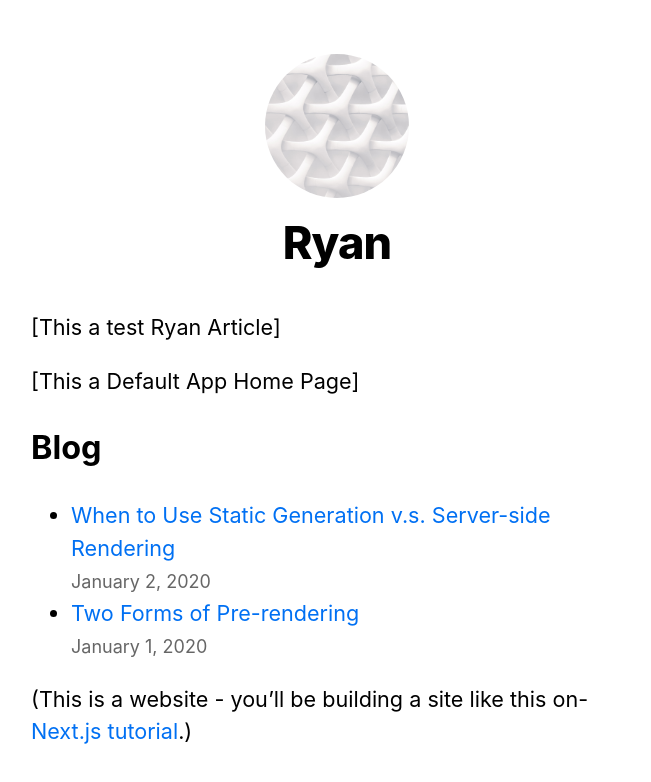
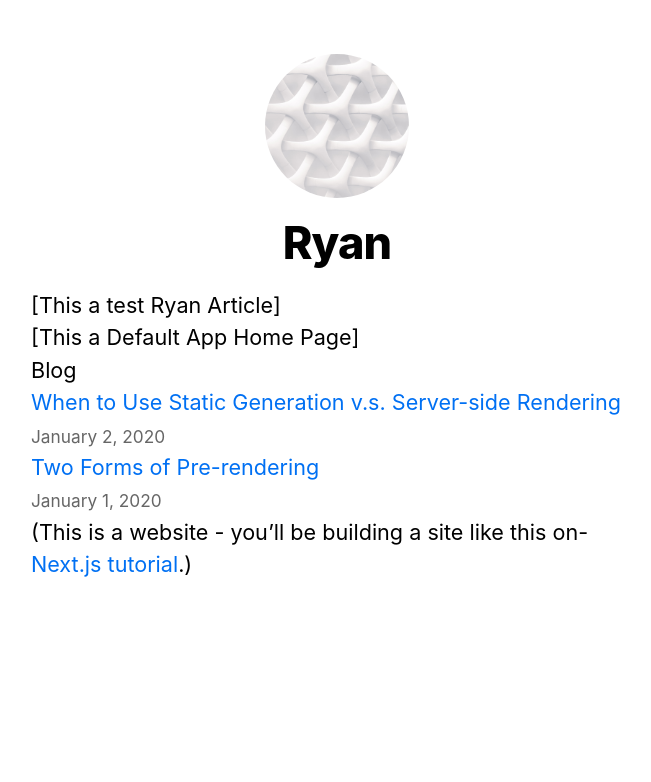
Before and after one commit to crazybber/react-next-blog, a Next.js app: page / in a window 1280 px wide. Shown: the top 782 px of the page, without its empty margins (303-954 px from the left). Built offline with nearby package versions, Linux system fonts and the light colour scheme.

Commit message:
add tailwind

```diff
--- /dev/null
+++ b/app/demo/page.tsx
@@ -0,0 +1,11 @@
+import { cookies, headers } from "next/headers";
+
+
+
+export default async function Demo() {
+  return (
+    <ul>
+      <li>hello,this is demo page</li>
+    </ul>
+  );
+}
--- a/app/layout.tsx
+++ b/app/layout.tsx
@@ -1,6 +1,6 @@
 import { Metadata } from "next";
 import React from "react";
-import '../styles/globals.css'
+import '../styles/global.css';
 
 export const metadata: Metadata = {
   title: "Default Layout",
--- a/app/not-found.tsx
+++ b/app/not-found.tsx
@@ -1,4 +1,3 @@
 export default function Custom404(){
-
     return <h1> 404 - Page not found</h1>
 }
--- a/package.json
+++ b/package.json
@@ -17,8 +17,11 @@
   "devDependencies": {
     "@types/node": "20.3.2",
     "@types/react": "18.2.14",
+    "autoprefixer": "^10.4.14",
     "eslint-config-next": "^13.4.12",
+    "postcss": "^8.4.27",
     "sass": "^1.64.2",
+    "tailwindcss": "^3.3.3",
     "typescript": "5.1.6"
   }
 }
--- /dev/null
+++ b/postcss.config.js
@@ -0,0 +1,6 @@
+module.exports = {
+  plugins: {
+    tailwindcss: {},
+    autoprefixer: {},
+  },
+}
--- a/styles/globals.css
+++ b/styles/global.css
@@ -1,5 +1,8 @@
-html,
-body {
+@tailwind base;
+@tailwind components;
+@tailwind utilities;
+
+html,body {
   padding: 0;
   margin: 0;
   font-family: -apple-system, BlinkMacSystemFont, Segoe UI, Roboto, Oxygen, Ubuntu,
--- /dev/null
+++ b/tailwind.config.js
@@ -0,0 +1,12 @@
+/** @type {import('tailwindcss').Config} */
+module.exports = {
+  content: [
+    "./app/**/*.{js,ts,jsx,tsx,mdx}",
+    "./pages/**/*.{js,ts,jsx,tsx,mdx}",
+    "./components/**/*.{js,ts,jsx,tsx,mdx}",
+  ],
+  theme: {
+    extend: {},
+  },
+  plugins: [],
+}
```
Also changed, not shown: 1 other file (tests, documents, lock files or other folders).
